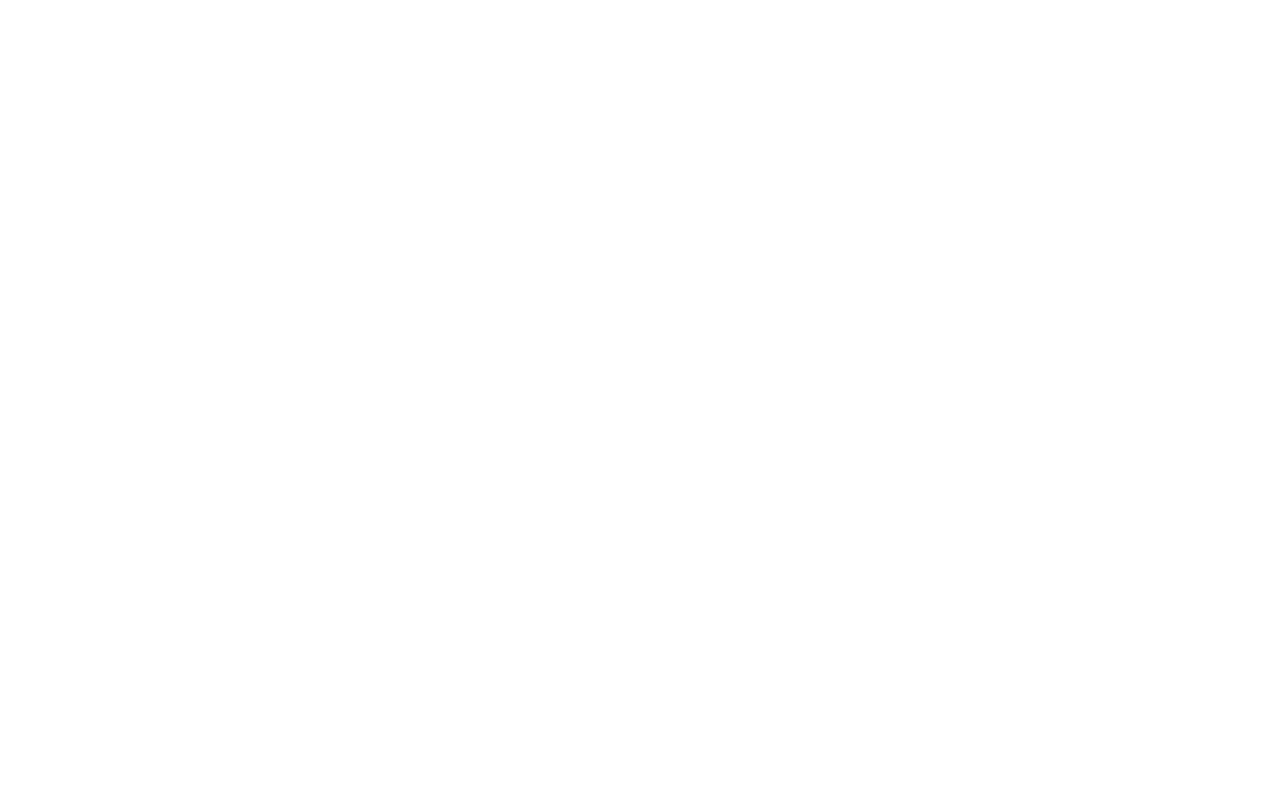
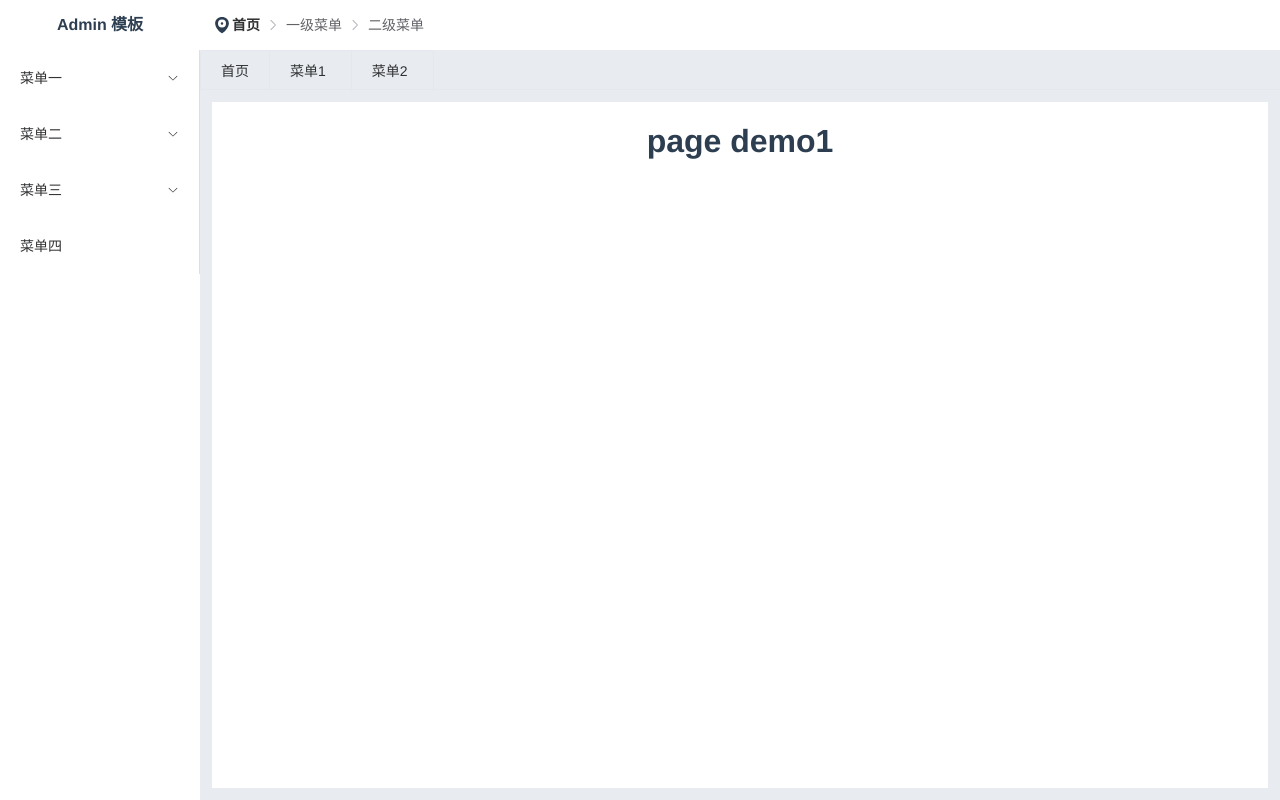
Before and after one commit to myliuxia/templates, a Vue app in the folder vite-vue3-admin/: page /demo/demo1 in a window 1280 px wide. Before the commit this address had no page. Built offline with nearby package versions, Linux system fonts and the light colour scheme.

Commit message:
vite-vue-admin update

```diff
--- a/vite-vue3-admin/components.d.ts
+++ b/vite-vue3-admin/components.d.ts
@@ -13,6 +13,8 @@
     ElMenuItem: typeof import('element-plus/es')['ElMenuItem']
     ElScrollbar: typeof import('element-plus/es')['ElScrollbar']
     ElSubMenu: typeof import('element-plus/es')['ElSubMenu']
+    ElTabPane: typeof import('element-plus/es')['ElTabPane']
+    ElTabs: typeof import('element-plus/es')['ElTabs']
     RouterLink: typeof import('vue-router')['RouterLink']
     RouterView: typeof import('vue-router')['RouterView']
     UsePinia: typeof import('./src/components/UsePinia.vue')['default']
--- a/vite-vue3-admin/src/assets/style/theme/layout.scss
+++ b/vite-vue3-admin/src/assets/style/theme/layout.scss
@@ -1,4 +1,4 @@
-[data-theme="#{$theme_name}"] {
+[data-theme='#{$theme_name}'] {
   /*------ 页面容器布局 Begin  ------*/
   .layout_container {
     height: 100%;
@@ -13,7 +13,7 @@
       height: 100%;
       background-color: $--layout-menu-bg; // TODO
     }
-    .layout_content{
+    .layout_content {
       display: flex;
       flex-direction: column;
       flex: 1;
@@ -34,24 +34,28 @@
         height: $--history-tabs-height;
         background-color: $--history-tabs-bg-color;
       }
-      .router_view_body {
+      .router_view {
         flex: 1;
         box-sizing: border-box;
-        overflow-x: auto;
-        background-color: $--color-primary-light; // TODO
+        // background-color: $--color-primary-light; // TODO
+        padding: 12px; // TODO
       }
-
+      .router_view_body {
+        background-color: #ffffff;
+        height: 100%;
+        overflow: auto;
+      }
     }
   }
   /*------ 页面容器布局 End  ------*/
 
   /*------ 左侧菜样式 Begin  ------*/
-  .aside-menu{
+  .aside-menu {
     width: 100%;
     height: 100%;
     display: flex;
     flex-direction: column;
-    .aside-logo{
+    .aside-logo {
       height: $--layout-header-height;
       line-height: $--layout-header-height;
       font-weight: 700;
--- a/vite-vue3-admin/src/layout/aside/index.vue
+++ b/vite-vue3-admin/src/layout/aside/index.vue
@@ -4,7 +4,7 @@
       <span>Admin 模板</span>
     </div>
     <el-scrollbar height="100%">
-      <el-menu class="menu-vertical" :collapse="isCollapse" @open="handleOpen" @close="handleClose">
+      <el-menu class="menu-vertical" :collapse="isCollapse" @open="handleOpen" @close="handleClose" @select="handleMenuSelect">
         <sub-menu
           v-for="(item, index) in menuItems"
           :key="index"
@@ -19,6 +19,8 @@
 <script lang="ts" setup>
 import { ref, onMounted } from 'vue'
 import SubMenu from './sub-menu.vue'
+import { useRouter } from 'vue-router';
+const router = useRouter()
 
 const isCollapse = ref(false)
 const handleOpen = (key: string, keyPath: string[]) => {
@@ -27,12 +29,18 @@
 const handleClose = (key: string, keyPath: string[]) => {
   console.log(key, keyPath)
 }
+const handleMenuSelect = (path: string) =>{
+  console.log(path)
+  if(path){
+    router.push(path)
+  }
+}
 
 let menuItems: any = ref([])
 // 获得菜单
 function getMenus(): Array<Object> {
   return [
-    { title: '菜单一', children: [{ title: '菜单一（01）' }, { title: '菜单一（02）' }] },
+    { title: '菜单一', children: [{ title: '菜单一（01）',path:'/demo/demo1' }, { title: '菜单一（02）',path:'/demo/demo2' }] },
     { title: '菜单二', children: [{ title: '菜单二（01）' }, { title: '菜单二（02）' }] },
     {
       title: '菜单三',
--- a/vite-vue3-admin/src/layout/aside/sub-menu.vue
+++ b/vite-vue3-admin/src/layout/aside/sub-menu.vue
@@ -3,7 +3,7 @@
     <template #title>{{props.menu.title}}</template>
     <sub-menu v-for="item in props.menu.children" :key="item.title" :index="index+item.title" :menu="item" />
   </el-sub-menu>
-  <el-menu-item v-else :index="index">{{ props.menu.title }}</el-menu-item>
+  <el-menu-item v-else :index="menu.path">{{ props.menu.title }}</el-menu-item>
 </template>
 <script lang="ts" setup>
 const props = defineProps({
--- a/vite-vue3-admin/src/layout/header/location.vue
+++ b/vite-vue3-admin/src/layout/header/location.vue
@@ -1,6 +1,6 @@
 <template>
   <div class="location-box">
-    <el-icon  :size="20" ><LocationFilled /></el-icon>
+    <el-icon :size="20" ><LocationFilled /></el-icon>
     <el-breadcrumb :separator-icon="ArrowRight">
       <el-breadcrumb-item to="/">首页</el-breadcrumb-item>
       <el-breadcrumb-item > 一级菜单</el-breadcrumb-item>
--- a/vite-vue3-admin/src/layout/index.vue
+++ b/vite-vue3-admin/src/layout/index.vue
@@ -14,12 +14,17 @@
       <!-- body -->
       <div class="layout_content_body">
         <!-- tabs -->
-        <div class="tabs_wrapper"></div>
+        <div class="tabs_wrapper">
+          <krTabs></krTabs>
+        </div>
         <!-- 路由 -->
-        <div flex-box="1" class="router_view_body">
+        <div flex-box="1" class="router_view">
+          <div class="router_view_body">
           <keep-alive>
             <router-view ></router-view>
           </keep-alive>
+
+          </div>
         </div>
       </div>
     </div>
@@ -30,10 +35,11 @@
 import { useRouter } from 'vue-router'
 import AsideMenu from './aside/index.vue'
 import HeaderContent from './header/index.vue'
+import krTabs from './tabs/index.vue'
 
 export default defineComponent({
   name: 'LayoutPage',
-  components: { AsideMenu, HeaderContent },
+  components: { AsideMenu, HeaderContent, krTabs },
   setup() {
     const router = useRouter()
     const userMenuShow = ref<boolean>(false)
--- /dev/null
+++ b/vite-vue3-admin/src/layout/tabs/index.vue
@@ -0,0 +1,33 @@
+<template>
+  <el-tabs
+    type="card"
+    class="el-tabs-card"
+    :value="current"
+    @tab-click="handleClick"
+    @edit="handleEdit"
+  >
+    <el-tab-pane
+      v-for="item of tabs"
+      :key="item.name"
+      :closable="item.name !== 'home' && tabs.length !== 1"
+      :name="item.name"
+    >
+      <template #label>
+        <span>{{ item.meta.title }}</span>
+        <span
+          v-show="current === item.name"
+          class="el-icon-refresh __el_tab_refresh"
+          @click="handleRefreshClick"
+        ></span>
+      </template>
+    </el-tab-pane>
+  </el-tabs>
+</template>
+<script lang="ts" setup>
+import { ref } from 'vue'
+let current = ref('home')
+let tabs = ref([{ name: 'home', meta: { title: '首页' } },{ name: 'router1', meta: { title: '菜单1' } },{ name: 'menu1', meta: { title: '菜单2' } },])
+const handleClick = () => {}
+const handleEdit = () => {}
+const handleRefreshClick = () => {}
+</script>
--- /dev/null
+++ b/vite-vue3-admin/src/pages/demo/demo1.vue
@@ -0,0 +1,3 @@
+<template>
+ <h1>page demo1</h1>
+</template>
--- /dev/null
+++ b/vite-vue3-admin/src/pages/demo/demo2.vue
@@ -0,0 +1,3 @@
+<template>
+ <h1>page demo2</h1>
+</template>
--- /dev/null
+++ b/vite-vue3-admin/src/pages/home/index.vue
@@ -0,0 +1,3 @@
+<template>
+ <h1>page home</h1>
+</template>
--- a/vite-vue3-admin/src/router/index.ts
+++ b/vite-vue3-admin/src/router/index.ts
@@ -13,23 +13,39 @@
   },
   {
     path: '/',
-    name: 'LayoutPage',
+    redirect: {
+      name: 'home',
+    },
+    component: () => import('@/layout/index.vue'),
+    children: [
+      {
+        path: '/home',
+        name: 'home',
         meta: {
-      title: '首页',
+          title: 'home',
           keepAlive: true,
-      requireAuth: true
         },
-    component: () => import('@/layout/index.vue')
+        component: () => import('@/pages/home/index.vue'),
       },
       {
-    path: '/vueUse',
-    name: 'VueUse',
+        path: '/demo/demo1',
+        name: 'page-demo1',
         meta: {
-      title: 'vueUse demo',
+          title: 'demo1',
           keepAlive: true,
-      requireAuth: true
         },
-    component: () => import('@/pages/vueUse.vue')
+        component: () => import('@/pages/demo/demo1.vue'),
+      },
+      {
+        path: '/demo/demo2',
+        name: 'page-demo2',
+        meta: {
+          title: 'demo1',
+          keepAlive: true,
+        },
+        component: () => import('@/pages/demo/demo2.vue'),
+      }
+    ]
   },
 ]
 
```
Lines whose indentation alone changed are shown as unchanged.
